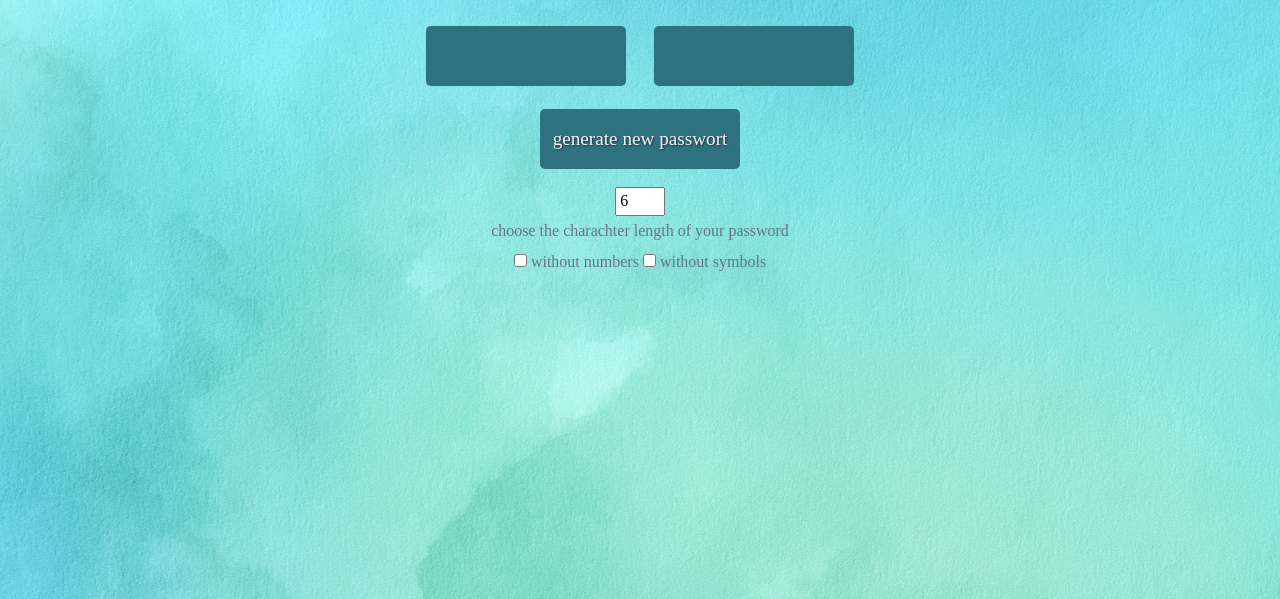
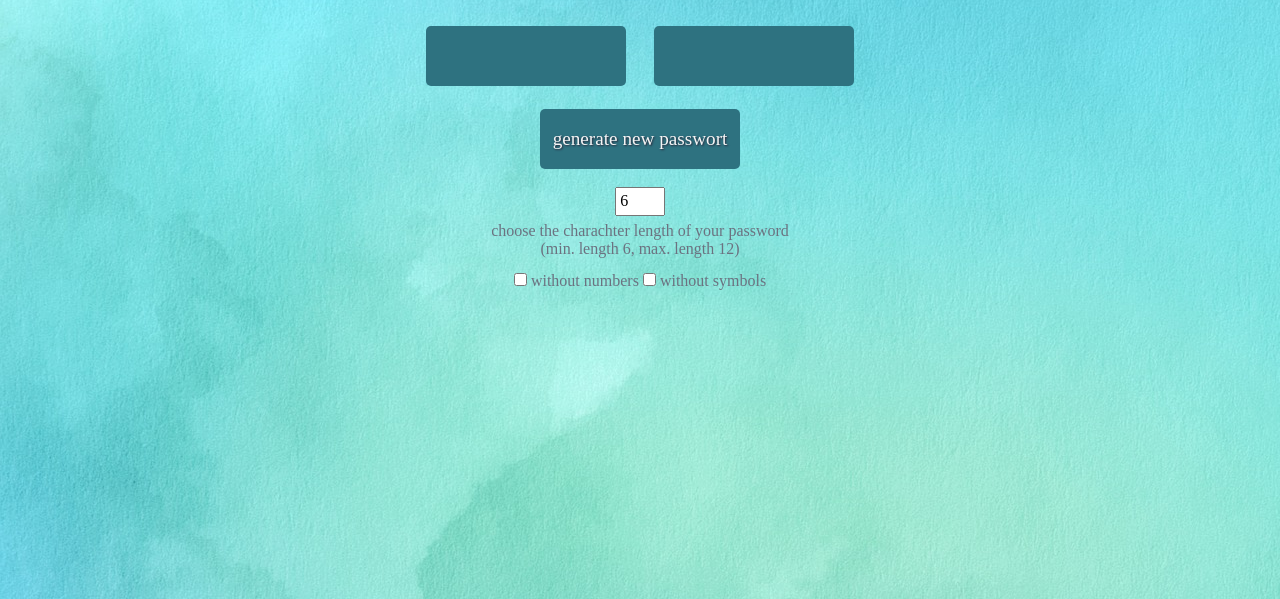
Before and after one commit to ZeynepDerin/generate-random-passwort, a website built with Vite: page index.html in a window 1280 px wide. Shown: the part 201-800 px from the top of the page. Built offline with nearby package versions, Linux system fonts and the light colour scheme.

Commit message:
details about the passwort length added

```diff
--- a/index.html
+++ b/index.html
@@ -16,7 +16,7 @@
         </div>
         <div class="pass-length-container">
             <input type="number" min="6" max="12" id="pass-length" value="6">
-            <label for="pass-length" >choose the charachter length of your password</label>
+            <label for="pass-length" >choose the charachter length of your password <br> (min. length 6, max. length 12)</label>
         </div>
         <div class="checkbox-container">
             <input type="checkbox" id="deactive-numbers">
```
